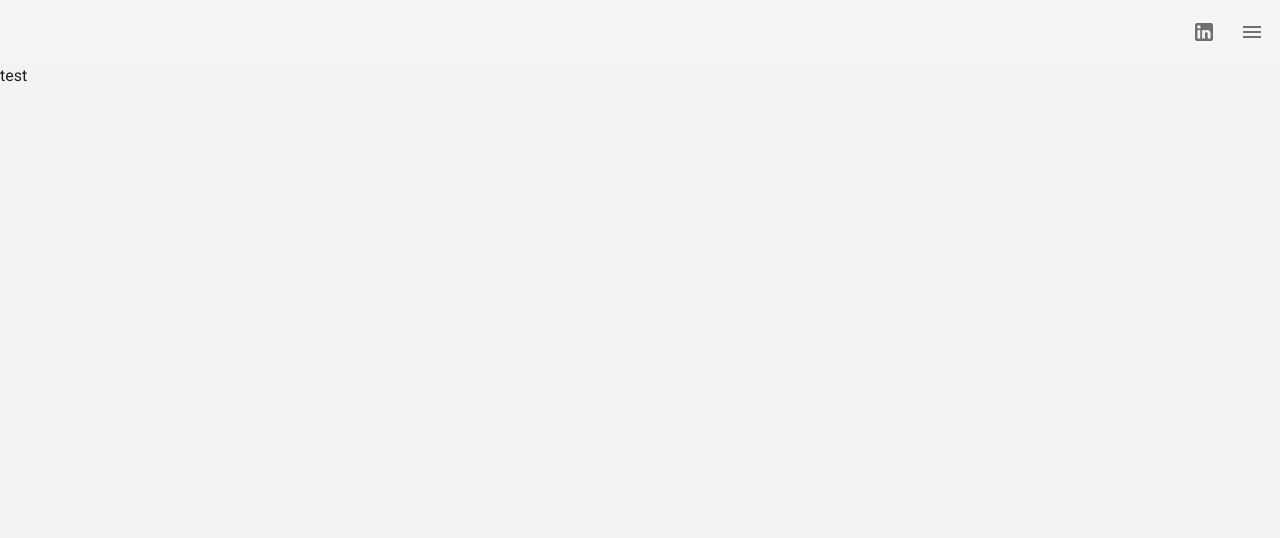
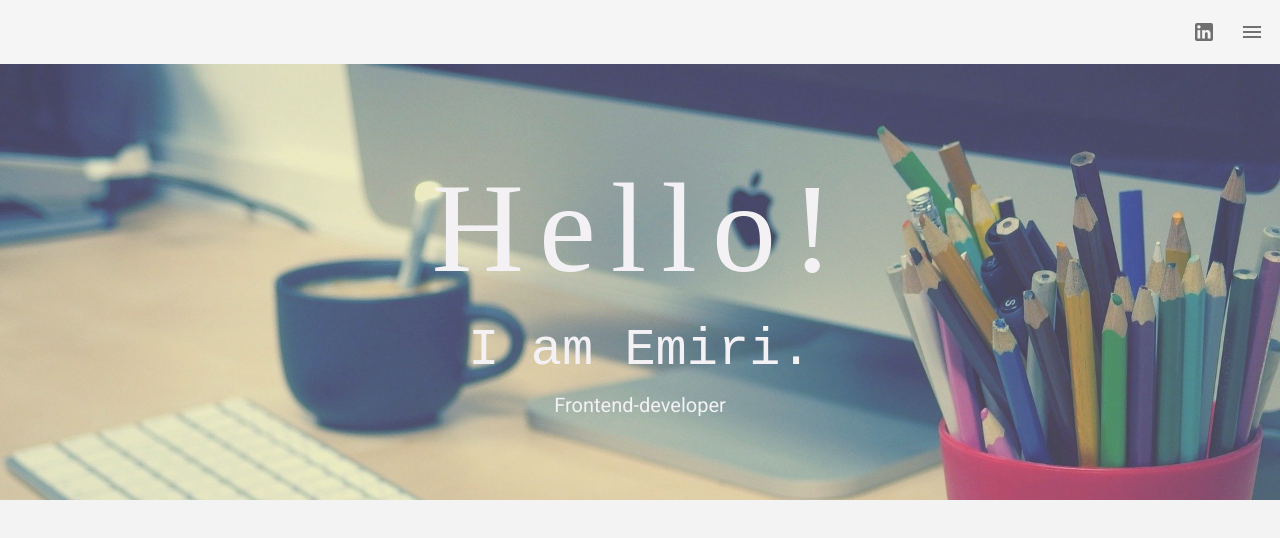
Before and after one commit to Emiri-i/myPortFolio, a Vue app: page /#/ in a window 1280 px wide. Shown: the top 538 px of the page. Built offline with nearby package versions, Linux system fonts and the light colour scheme.

Commit message:
created portfolio main page

```diff
--- a/src/views/Home.vue
+++ b/src/views/Home.vue
@@ -1,15 +1,104 @@
 <template>
-  <div>test</div>
-  <!-- <hello-world /> -->
+  <div>
+    <v-row>
+      <v-col>
+        <div class="home-bg">
+          <div class="greeting-wrapper">
+            <span>H</span>
+            <span>e</span>
+            <span>l</span>
+            <span>l</span>
+            <span>o</span>
+            <span>!</span>
+          </div>
+          <div
+            style="font-family: Courier New; font-size: 3.25em; color: #f3f1f5"
+            class="d-flex justify-center mt-0"
+          >
+            I am Emiri.
+          </div>
+          <div
+            class="d-flex justify-center mt-0"
+            style="color: #f3f1f5; font-size: 1.25em"
+          >
+            Frontend-developer
+          </div>
+        </div>
+      </v-col>
+    </v-row>
+  </div>
 </template>
 
 <script lang="ts">
 import { Component, Vue } from "vue-property-decorator";
-// import HelloWorld from "../components/HelloWorld.vue";
 @Component({
-  components: {
-    // HelloWorld,
-  },
+  components: {},
 })
-export default class Home extends Vue {}
+export default class Home extends Vue {
+  timeOut: number = 2000;
+
+  created() {
+    this.$nextTick(() => {
+      this.setGreetingAnimation();
+
+      setInterval(() => {
+        this.setGreetingAnimation();
+      }, this.timeOut * 2);
+    });
+  }
+
+  setGreetingAnimation() {
+    const CLASSNAME = "-visible";
+    const target = document.getElementsByClassName("greeting-wrapper")[0];
+    target.classList.add(CLASSNAME);
+    setTimeout(() => {
+      target.classList.remove(CLASSNAME);
+    }, this.timeOut);
+  }
+}
 </script>
+
+<style lang="scss">
+.home-bg {
+  position: relative;
+  background: url("../libs/home-office-gefbc799d0_1920.jpg") no-repeat;
+  -webkit-background-size: cover;
+  background-size: cover;
+  opacity: 0.75;
+  padding: 80px 0;
+}
+.greeting-wrapper {
+  display: flex;
+  justify-content: center;
+  align-items: center;
+  letter-spacing: 15px;
+  line-height: 10.5em;
+  span {
+    display: block;
+    font-family: cursive;
+    font-size: 8em;
+    color: #f3f1f5;
+    transform: translate(0, -20%);
+    transition: transform cubic-bezier(0.215, 0.61, 0.355, 1) 0.5s;
+  }
+}
+
+.greeting-wrapper.-visible span {
+  transform: translate(0, 0);
+}
+.greeting-wrapper span:nth-child(2) {
+  transition-delay: 0.06s;
+}
+.greeting-wrapper span:nth-child(3) {
+  transition-delay: 0.12s;
+}
+.greeting-wrapper span:nth-child(4) {
+  transition-delay: 0.18s;
+}
+.greeting-wrapper span:nth-child(5) {
+  transition-delay: 0.24s;
+}
+.greeting-wrapper span:nth-child(6) {
+  transition-delay: 0.3s;
+}
+</style>
```
Also changed, not shown: src/libs/home-office-gb541ccd49_640.jpg (added), src/libs/home-office-gefbc799d0_1920.jpg (added).
